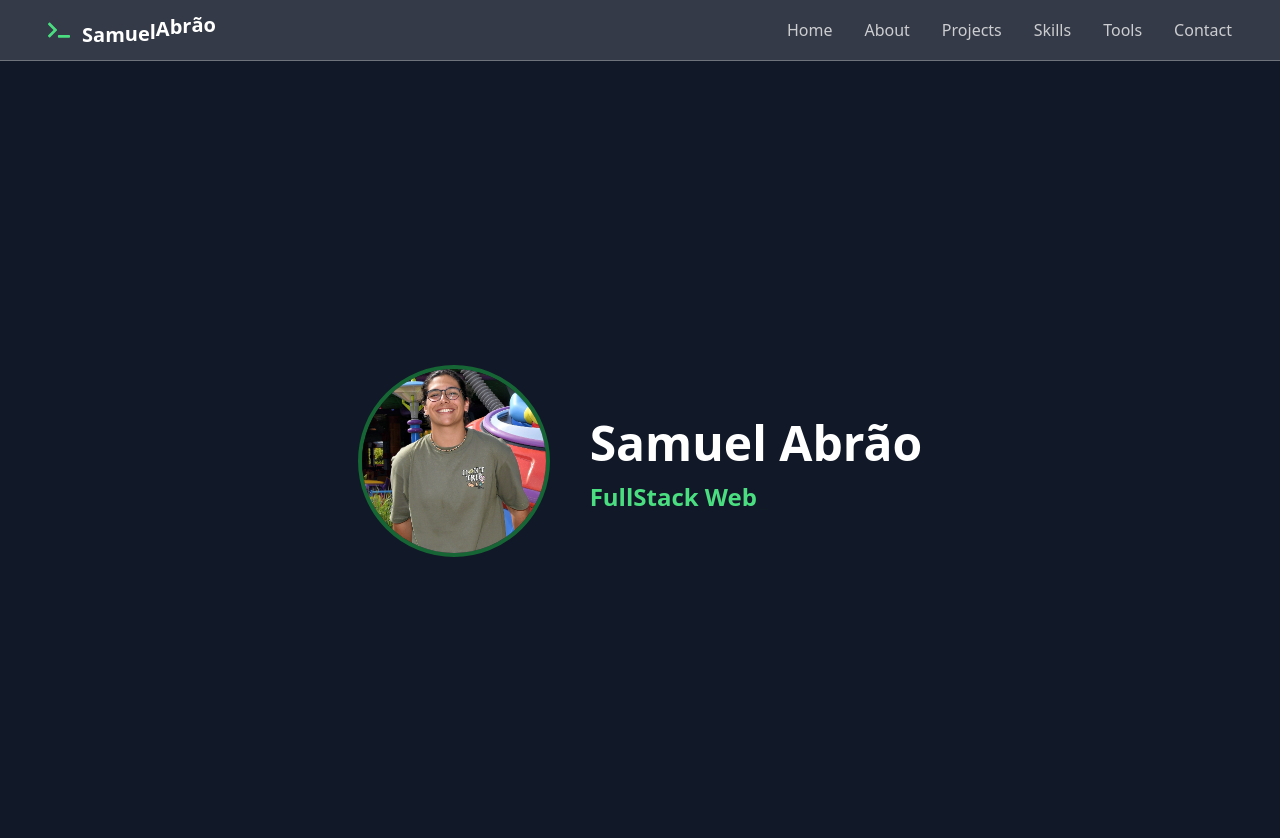
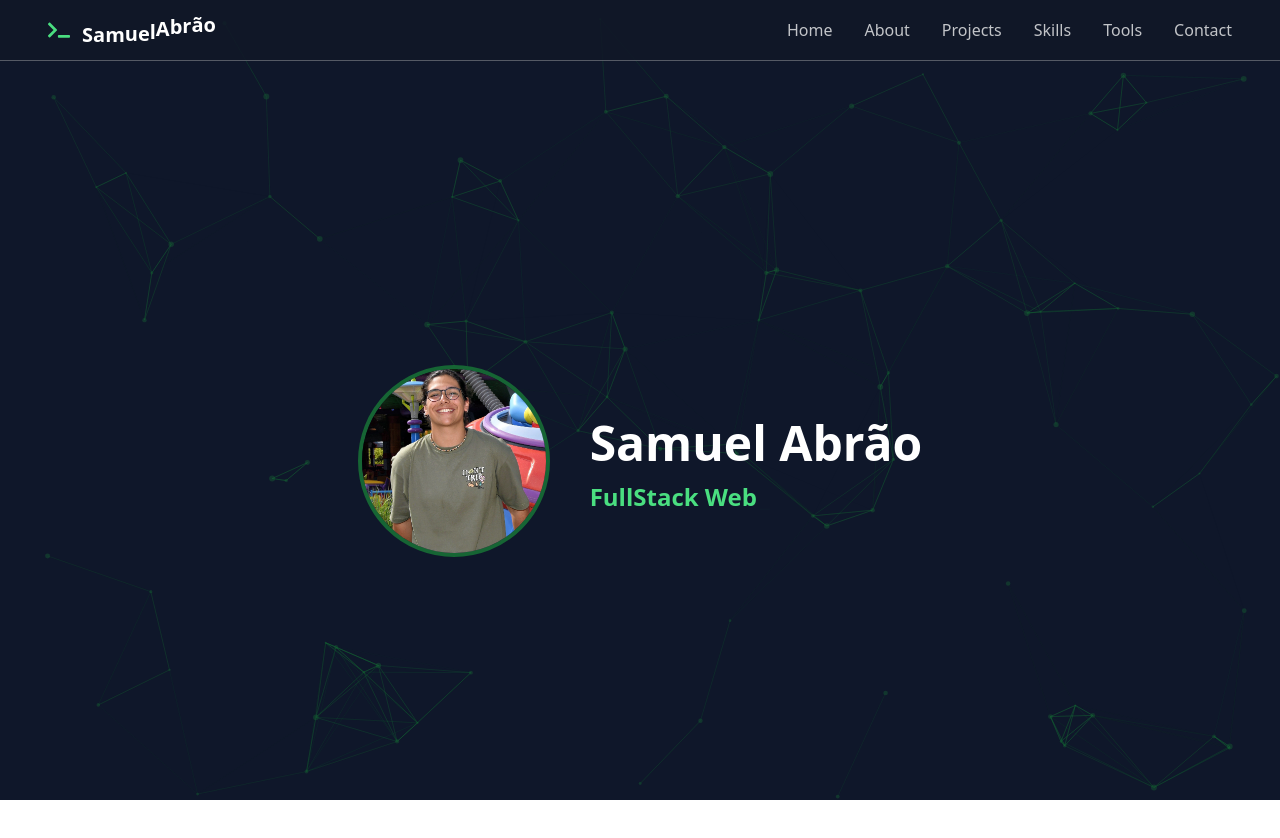
Before and after one commit to samuka7abr/Portifolio, a React (Vite) app: page / in a window 1280 px wide. Shown: the top 838 px of the page. Built offline with nearby package versions, Linux system fonts and the light colour scheme.

Commit message:
feat: particles on bg

```diff
--- a/package.json
+++ b/package.json
@@ -19,8 +19,11 @@
     "react-dom": "^19.0.0",
     "react-icons": "^5.5.0",
     "react-simple-typewriter": "^5.0.1",
+    "react-tsparticles": "^2.12.2",
     "tailwind-merge": "^3.0.2",
-    "tailwindcss-animate": "^1.0.7"
+    "tailwindcss-animate": "^1.0.7",
+    "tsparticles-engine": "^2.12.0",
+    "tsparticles-slim": "^2.12.0"
   },
   "devDependencies": {
     "@eslint/js": "^9.21.0",
--- a/src/App.tsx
+++ b/src/App.tsx
@@ -1,15 +1,20 @@
-import { Header } from "./components/Header"
+import { Header } from "./components/Header";
 import { Profile } from "./components/Profile";
+import ParticlesBackground from "./components/Particles";
 
 function App() {
   return (
     <>
-        <div >
+      {/* Fundo animado de partículas */}
+      <ParticlesBackground />
+
+      {/* Conteúdo da aplicação */}
+      <div className="relative z-10">
         <Header />
-        <div className="h-screen flex justify-center items-center bg-gray-900 relative">
-
-        <Profile />
-
+        <div className="h-screen flex justify-center items-center">
+          <div>
+          <Profile />
+          </div>
         </div>
       </div>
     </>
--- /dev/null
+++ b/src/components/Particles/index.tsx
@@ -0,0 +1,58 @@
+import { useCallback } from "react";
+import { loadSlim } from "tsparticles-slim";
+import { Container, Engine } from "tsparticles-engine";
+import Particles from "react-tsparticles";
+
+const ParticlesBackground = () => {
+  const particlesInit = useCallback(async (engine: Engine) => {
+    await loadSlim(engine);
+  }, []);
+
+  return (
+    <Particles
+      id="tsparticles"
+      className="fixed inset-0 w-full h-full -z-10"
+      init={particlesInit}
+      options={{
+        background: {
+          color: {
+            value: "#0f172a", // Cor do fundo (escura)
+          },
+        },
+        fpsLimit: 120,
+        particles: {
+          color: {
+            value: "#166534", // Cor das partículas (verde-800 do Tailwind)
+          },
+          links: {
+            color: "#166534", // Cor das conexões entre partículas
+            distance: 150,
+            enable: true,
+            opacity: 0.4,
+            width: 1,
+          },
+          move: {
+            enable: true,
+            speed: 1,
+          },
+          number: {
+            density: {
+              enable: true,
+              area: 800,
+            },
+            value: 80,
+          },
+          opacity: {
+            value: 0.4, // Deixei um pouco mais visível
+          },
+          size: {
+            value: { min: 1, max: 3 },
+          },
+        },
+        detectRetina: true,
+      }}
+    />
+  );
+};
+
+export default ParticlesBackground;
```
Also changed, not shown: 1 other file (tests, documents, lock files or other folders).
